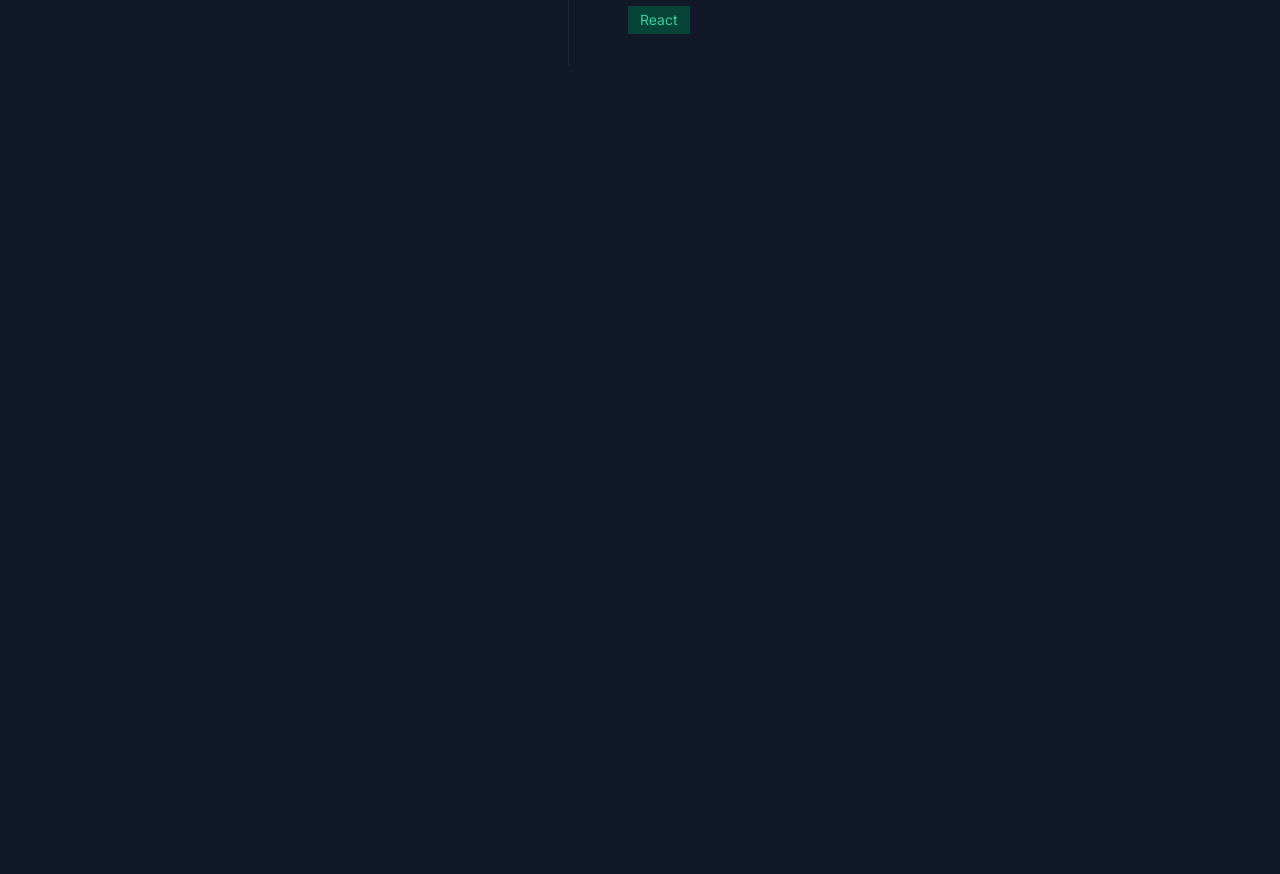
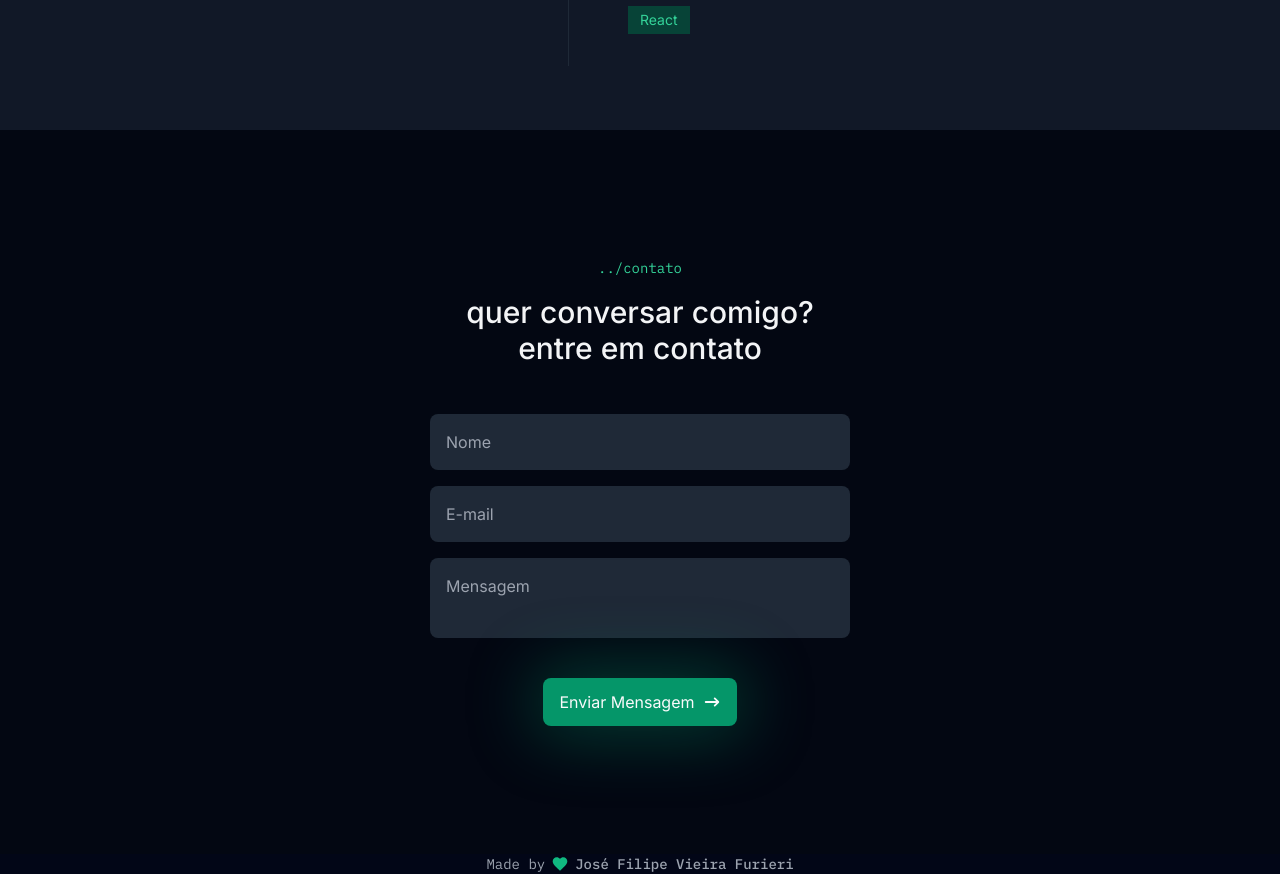
Before and after one commit to JoseFilipeVieiraFurieri/Portfolio-next-tailwind, a Next.js app: page / in a window 1280 px wide. Shown: the part 3560-4434 px from the top of the page. Before the commit the page ends 3690 px from the top, so only its background shows below. Built offline with nearby package versions, Linux system fonts and the light colour scheme.

Commit message:
feat:add contact and footer

```diff
--- /dev/null
+++ b/app/components/contact-form/index.tsx
@@ -0,0 +1,69 @@
+'use client'
+
+import { useForm } from 'react-hook-form'
+import { HiArrowNarrowRight } from 'react-icons/hi'
+import { SectionTitle } from '../section-title'
+import { Button } from '../button'
+import { z } from 'zod'
+import { zodResolver } from '@hookform/resolvers/zod'
+
+const ContactFormSchema = z.object({
+  name: z.string().min(3).max(100),
+  email: z.string().email(),
+  message: z.string().min(1).max(500),
+})
+
+type ContactFormData = z.infer<typeof ContactFormSchema>
+
+export const ContactForm = () => {
+  const { handleSubmit, register } = useForm<ContactFormData>({
+    resolver: zodResolver(ContactFormSchema),
+  })
+
+  const onSubmit = (data: any) => {
+    console.log(data)
+  }
+
+  return (
+    <section className="py-16 px-6 md:py-32 flex items-center justify-center bg-gray-950">
+      <div className="w-full max-w-[420px] mx-auto">
+        <SectionTitle
+          subtitle="contato"
+          title="quer conversar comigo? entre em contato"
+          className="items-center text-center"
+        />
+
+        <form
+          className="mt-12 w-full flex flex-col gap-4"
+          onSubmit={handleSubmit(onSubmit)}
+        >
+          <input
+            placeholder="Nome"
+            className="w-full h-14 bg-gray-800 rounded-lg placeholder:text-gray-400 text-gray-50 p-4 focus:ring-2 ring-emerald-50"
+            {...register('name')}
+          ></input>
+          <input
+            placeholder="E-mail"
+            className="w-full h-14 bg-gray-800 rounded-lg placeholder:text-gray-400 text-gray-50 p-4 focus:ring-2 ring-emerald-50"
+            {...register('email')}
+          ></input>
+          <textarea
+            placeholder="Mensagem"
+            className="resize-none w-full h-138 bg-gray-800 rounded-lg placeholder:text-gray-400 text-gray-50 p-4 focus:ring-2 ring-emerald-50"
+            maxLength={500}
+            {...register('message')}
+          ></textarea>
+
+          <Button type="submit" className="w-max  mx-auto mt-6 shadow-button">
+            Enviar Mensagem
+            <HiArrowNarrowRight size={18} />
+          </Button>
+        </form>
+      </div>
+    </section>
+  )
+}
+
+// o zod é novidade ele funciona pra validaçoes assim como o joy, nele tambem foi feita a tipagem pra o hook userform
+// saber o que o campo de form tem de input e poder controlar isso
+// o register do useForm(), automaticamente o valor do input, a mesma coisa de passar um função handle pra pegar o data
--- /dev/null
+++ b/app/components/footer/index.tsx
@@ -0,0 +1,13 @@
+import { IoMdHeart } from 'react-icons/io'
+
+export const Footer = () => {
+  return (
+    <footer className="h-14 h-full flex items-center justify-center bg-slate-950">
+      <span className="flex items-center gap-1.5 text-xs sm:text-sm font-mono text-gray-400">
+        Made by
+        <IoMdHeart size={18} className="text-emerald-500" />
+        <strong className="font-medium">José Filipe Vieira Furieri</strong>
+      </span>
+    </footer>
+  )
+}
--- a/app/page.tsx
+++ b/app/page.tsx
@@ -3,6 +3,8 @@
 import { KnowTechs } from './components/pages/home/hero-section/know-techs'
 import { PinnedProjects } from './components/pages/home/hero-section/pinned-projects'
 import { WorkExp } from './components/work-exp'
+import { ContactForm } from './components/contact-form'
+import { Footer } from './components/footer'
 
 export default async function Home() {
   return (
@@ -11,6 +13,8 @@
       <KnowTechs />
       <PinnedProjects />
       <WorkExp />
+      <ContactForm />
+      <Footer />
     </>
   )
 }
```
